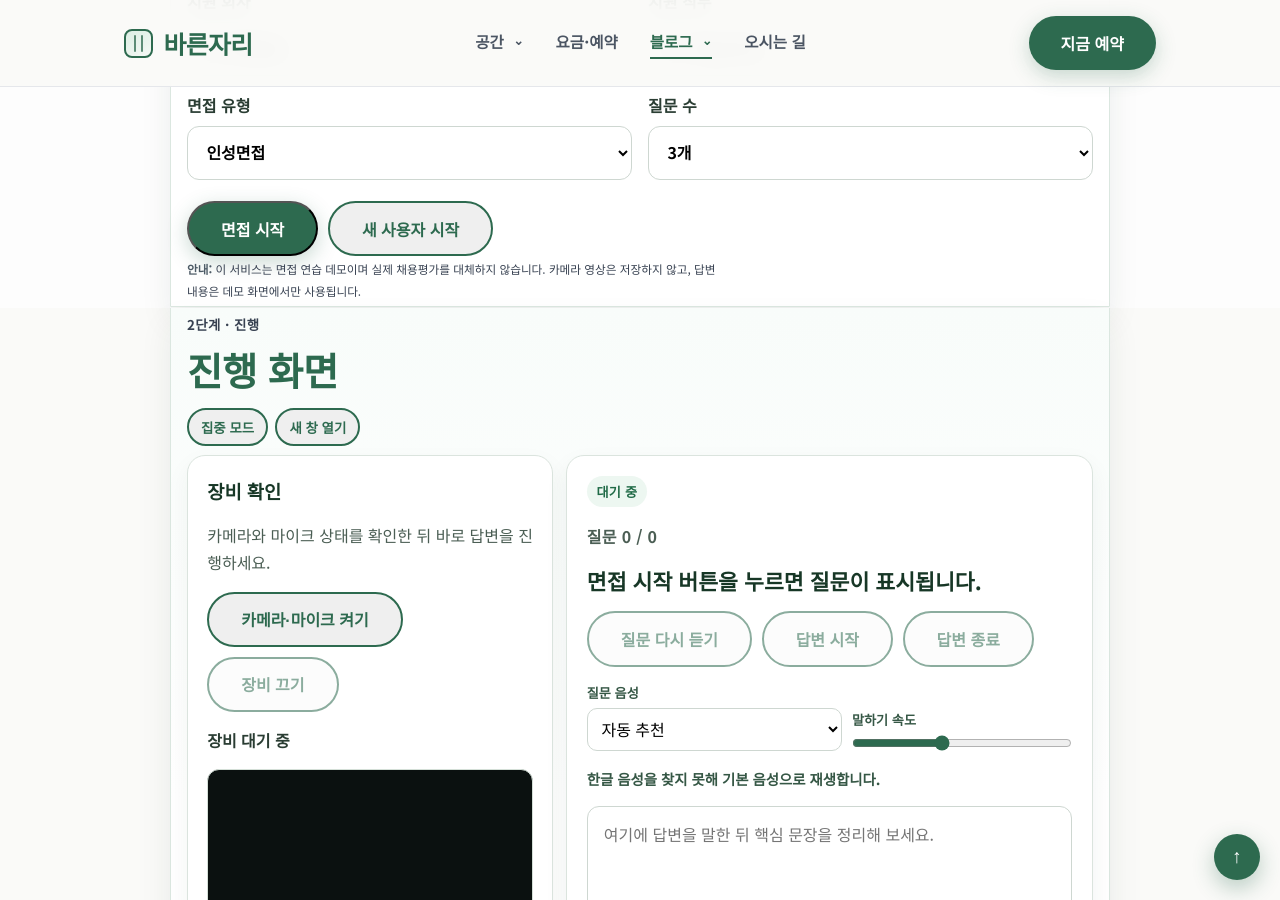
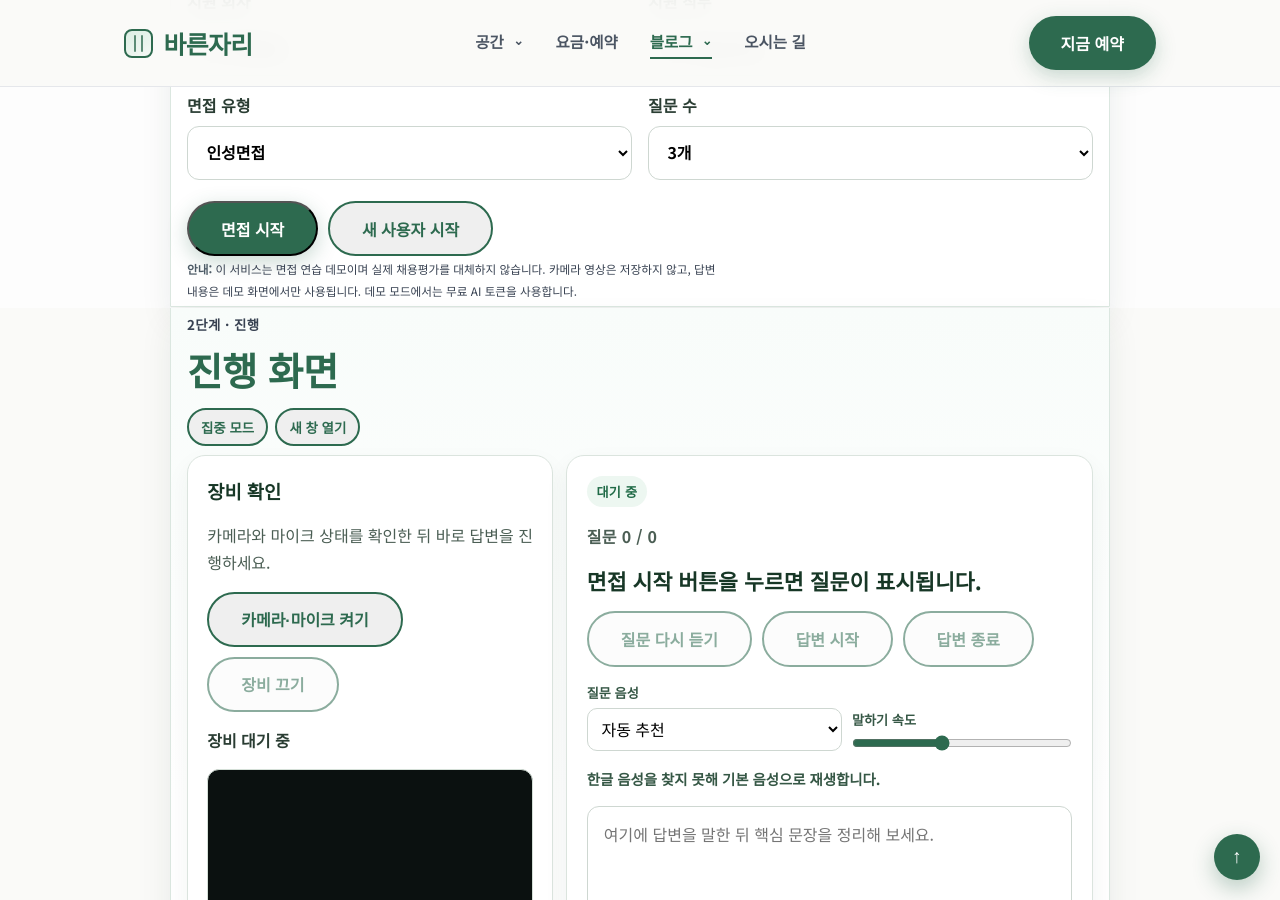
Before and after one commit to bareunspace/blog, a Jekyll site: the page built from ai-interview/index.html, in a window 1280 px wide and 900 px high, scrolled down 823 px. Built offline with Jekyll 4.4.1, drawn with Linux system fonts in a browser that asks for light colours.

Commit message:
Update AI interview demo disclaimer copy

```diff
--- a/_includes/ai-interview-disclaimer.html
+++ b/_includes/ai-interview-disclaimer.html
@@ -1 +1 @@
-<p class="aii-disclaimer" aria-label="AI 모의면접 안내"><strong>안내:</strong> 이 서비스는 면접 연습 데모이며 실제 채용평가를 대체하지 않습니다. 카메라 영상은 저장하지 않고, 답변 내용은 데모 화면에서만 사용됩니다.</p>
+<p class="aii-disclaimer" aria-label="AI 모의면접 안내"><strong>안내:</strong> 이 서비스는 면접 연습 데모이며 실제 채용평가를 대체하지 않습니다. 카메라 영상은 저장하지 않고, 답변 내용은 데모 화면에서만 사용됩니다. 데모 모드에서는 무료 AI 토큰을 사용합니다.</p>
```
